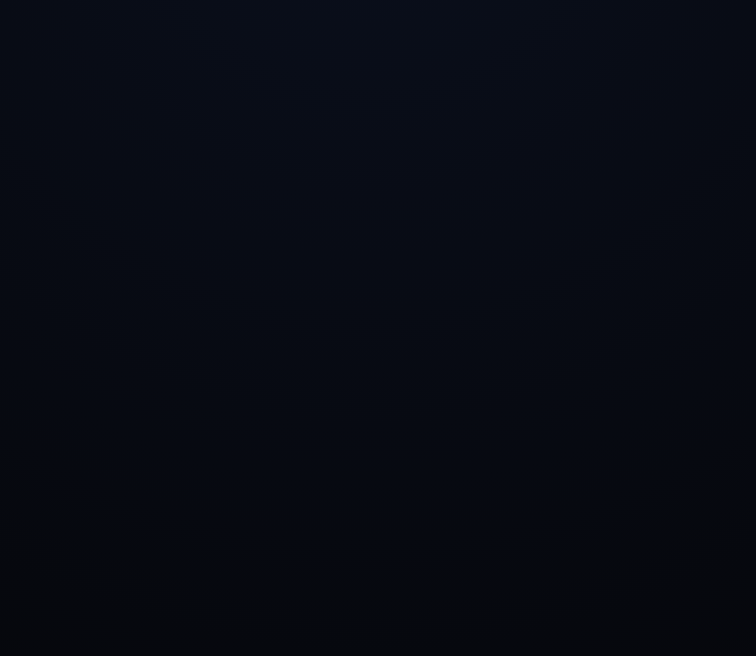
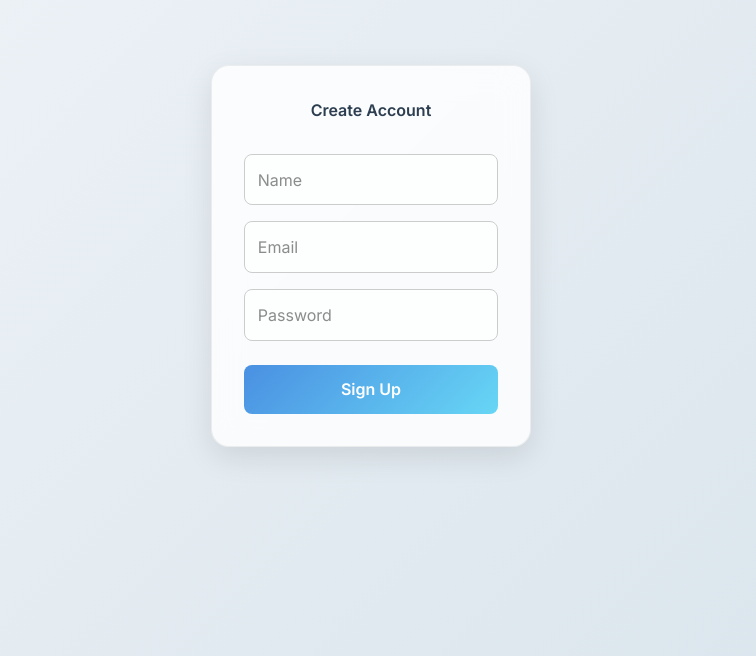
Before and after one commit to DivyaDaram8/clario, a React (Vite) app in the folder frontend/: page /signup in a window 1280 px wide. Before the commit this address had no page. Shown: the part 144-800 px from the top of the page, without its empty margins (269-1025 px from the left). Built offline with nearby package versions, Linux system fonts and the light colour scheme.

Commit message:
auth ui modified & added navigate feature after login and signup

```diff
--- a/frontend/src/App.jsx
+++ b/frontend/src/App.jsx
@@ -7,13 +7,15 @@ import Notes from './pages/Notes';
 import Calendar from './pages/Calendar';
 import Journal from './pages/Journal';
 import Todo from './pages/Todo';
-import SignupLogin from './pages/SignupLogin';
+import Signup from './pages/Signup';
+import Login from './pages/Login';
 
 function App() {
   return (
     <>
         <Routes>
-          <Route path="/" element={<SignupLogin />} />
+          <Route path="/signup" element={<Signup />} />
+          <Route path="/login" element={<Login />} />
           <Route path="/home" element={<Home />} />
           <Route path="/todo" element={<Todo />} />
           <Route path="/pomodoro" element={<Pomodoro />} />
--- /dev/null
+++ b/frontend/src/pages/Login.jsx
@@ -0,0 +1,49 @@
+import React, { useState } from "react";
+import axios from "axios";
+import "../styles/Auth.css";
+import { useNavigate } from "react-router-dom";
+
+const Login = () => {
+    const navigate = useNavigate();
+  const [form, setForm] = useState({ email: "", password: "" });
+  const [message, setMessage] = useState("");
+
+  const handleChange = (e) => {
+    setForm({ ...form, [e.target.name]: e.target.value });
+  };
+
+  const handleSubmit = async (e) => {
+    e.preventDefault();
+    try {
+      const res = await axios.post("http://localhost:5000/api/auth/login", form);
+      setMessage(`Welcome back ${res.data.name}`);
+      localStorage.setItem("token", res.data.token);
+      navigate("/home");
+    } catch (err) {
+      setMessage(`${err.response?.data?.message || "Error occurred"}`);
+    }
+  };
+
+  return (
+    <div className="auth-container">
+      <div className="auth-card">
+        <h2>Welcome Back</h2>
+        <form onSubmit={handleSubmit}>
+            <input
+  type="text"
+  name="emailOrUsername"
+  placeholder="Email / Username"
+  value={form.emailOrUsername}
+  onChange={handleChange}
+  required
+/>
+          <input type="password" name="password" placeholder="Password" value={form.password} onChange={handleChange} required />
+          <button type="submit">Login</button>
+        </form>
+        {message && <div className="message">{message}</div>}
+      </div>
+    </div>
+  );
+};
+
+export default Login;
--- /dev/null
+++ b/frontend/src/pages/Signup.jsx
@@ -0,0 +1,43 @@
+import React, { useState } from "react";
+import { useNavigate } from "react-router-dom";
+import axios from "axios";
+import "../styles/Auth.css";
+
+const Signup = () => {
+    const navigate = useNavigate();
+  const [form, setForm] = useState({ name: "", email: "", password: "" });
+  const [message, setMessage] = useState("");
+
+  const handleChange = (e) => {
+    setForm({ ...form, [e.target.name]: e.target.value });
+  };
+
+  const handleSubmit = async (e) => {
+    e.preventDefault();
+    try {
+      const res = await axios.post("http://localhost:5000/api/auth/register", form);
+      setMessage(`Success: Welcome ${res.data.name}`);
+      localStorage.setItem("token", res.data.token);
+      navigate("/home");
+    } catch (err) {
+      setMessage(`${err.response?.data?.message || "Error occurred"}`);
+    }
+  };
+
+  return (
+    <div className="auth-container">
+      <div className="auth-card">
+        <h2>Create Account</h2>
+        <form onSubmit={handleSubmit}>
+          <input type="text" name="name" placeholder="Name" value={form.name} onChange={handleChange} required />
+          <input type="email" name="email" placeholder="Email" value={form.email} onChange={handleChange} required />
+          <input type="password" name="password" placeholder="Password" value={form.password} onChange={handleChange} required />
+          <button type="submit">Sign Up</button>
+        </form>
+        {message && <div className="message">{message}</div>}
+      </div>
+    </div>
+  );
+};
+
+export default Signup;
--- a/frontend/src/styles/Auth.css
+++ b/frontend/src/styles/Auth.css
@@ -1,9 +1,9 @@
-@import url('https://fonts.googleapis.com/css2?family=Orbitron:wght@500&display=swap');
+@import url('https://fonts.googleapis.com/css2?family=Inter:wght@400;600&display=swap');
 
 body {
-  background: radial-gradient(circle at top, #0a0f1c, #05060a);
-  font-family: 'Orbitron', sans-serif;
-  color: white;
+  background: linear-gradient(135deg, #f0f4f8, #d9e4ec);
+  font-family: 'Inter', sans-serif;
+  color: #1a1a1a;
   height: 100vh;
   margin: 0;
   display: flex;
@@ -18,21 +18,21 @@ body {
 }
 
 .auth-card {
-  background: rgba(20, 20, 35, 0.7);
-  backdrop-filter: blur(12px);
-  border: 1px solid rgba(0, 255, 255, 0.3);
-  border-radius: 15px;
+  background: rgba(255, 255, 255, 0.8);
+  backdrop-filter: blur(15px);
+  border: 1px solid rgba(200, 200, 200, 0.3);
+  border-radius: 18px;
   padding: 2rem;
   width: 320px;
   text-align: center;
-  box-shadow: 0 0 25px rgba(0, 255, 255, 0.3);
+  box-shadow: 0 10px 30px rgba(0,0,0,0.1);
   animation: fadeIn 0.8s ease;
 }
 
 .auth-card h2 {
   margin-bottom: 1.5rem;
-  color: cyan;
-  text-shadow: 0 0 5px cyan, 0 0 15px cyan;
+  color: #2c3e50;
+  font-weight: 600;
 }
 
 .auth-card input {
@@ -40,21 +40,21 @@ body {
   padding: 0.8rem;
   margin: 0.5rem 0;
   border-radius: 8px;
-  border: none;
+  border: 1px solid #ccc;
   outline: none;
-  background: rgba(255, 255, 255, 0.05);
-  color: white;
+  background: rgba(255, 255, 255, 0.6);
+  color: #1a1a1a;
   font-size: 1rem;
-  box-shadow: inset 0 0 10px rgba(0, 255, 255, 0.2);
-  transition: 0.3s;
+  transition: border 0.3s ease, box-shadow 0.3s ease;
 }
 
 .auth-card input:focus {
-  box-shadow: 0 0 10px cyan, 0 0 20px cyan;
+  border-color: #4a90e2;
+  box-shadow: 0 0 8px rgba(74, 144, 226, 0.3);
 }
 
 .auth-card button {
-  background: linear-gradient(90deg, #00ffff, #ff00ff);
+  background: linear-gradient(135deg, #4a90e2, #67d6f5);
   border: none;
   padding: 0.8rem;
   width: 100%;
@@ -63,33 +63,22 @@ body {
   font-size: 1rem;
   margin-top: 1rem;
   cursor: pointer;
-  text-transform: uppercase;
   font-weight: bold;
-  transition: transform 0.2s ease;
+  transition: transform 0.2s ease, box-shadow 0.3s ease;
 }
 
 .auth-card button:hover {
-  transform: scale(1.05);
-  box-shadow: 0 0 20px #00ffff, 0 0 30px #ff00ff;
-}
-
-.toggle {
-  margin-top: 1rem;
-  color: #aaa;
-  cursor: pointer;
-  font-size: 0.9rem;
-}
-
-.toggle:hover {
-  color: cyan;
+  transform: scale(1.03);
+  box-shadow: 0 5px 15px rgba(74, 144, 226, 0.4);
 }
 
 .message {
   margin-top: 1rem;
   font-size: 0.9rem;
+  color: #333;
 }
 
 @keyframes fadeIn {
-  from { opacity: 0; transform: scale(0.9); }
-  to { opacity: 1; transform: scale(1); }
+  from { opacity: 0; transform: translateY(10px); }
+  to { opacity: 1; transform: translateY(0); }
 }
```
Also changed, not shown: 1 other file (tests, documents, lock files or other folders).
